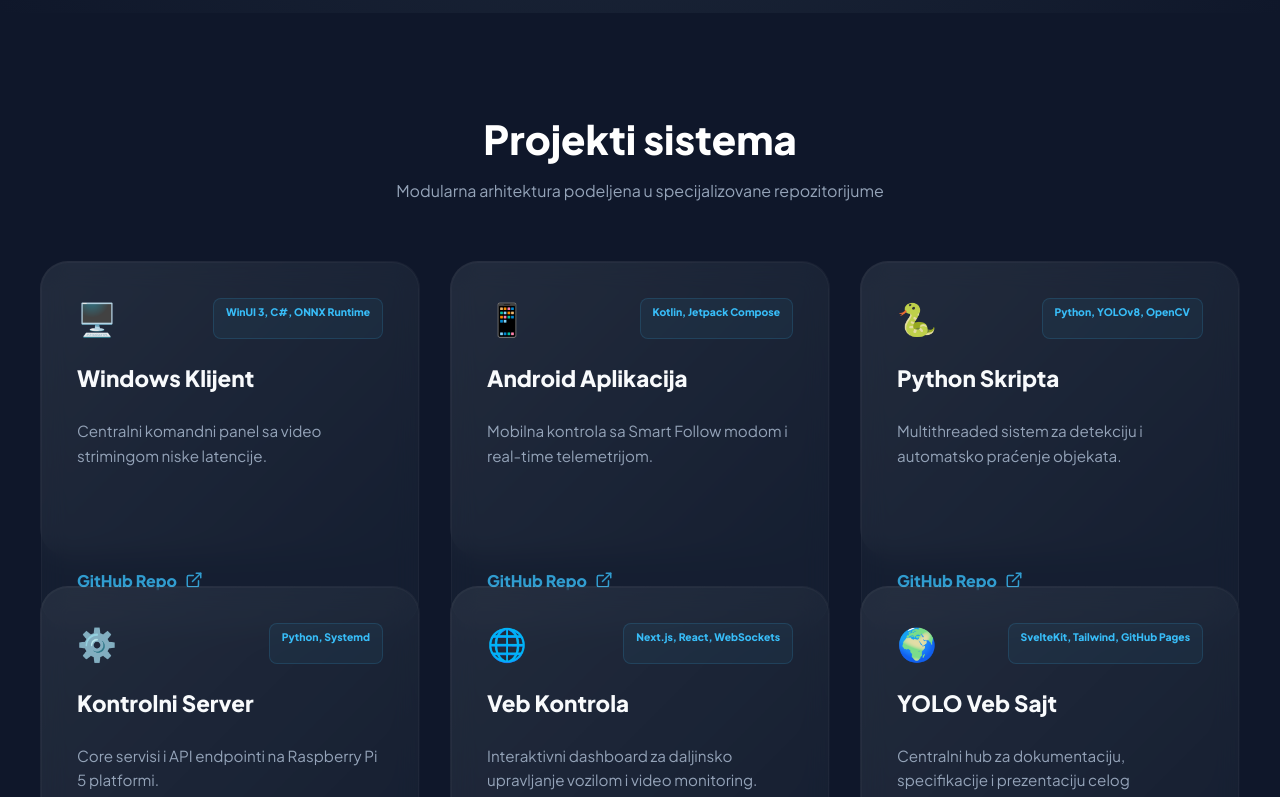
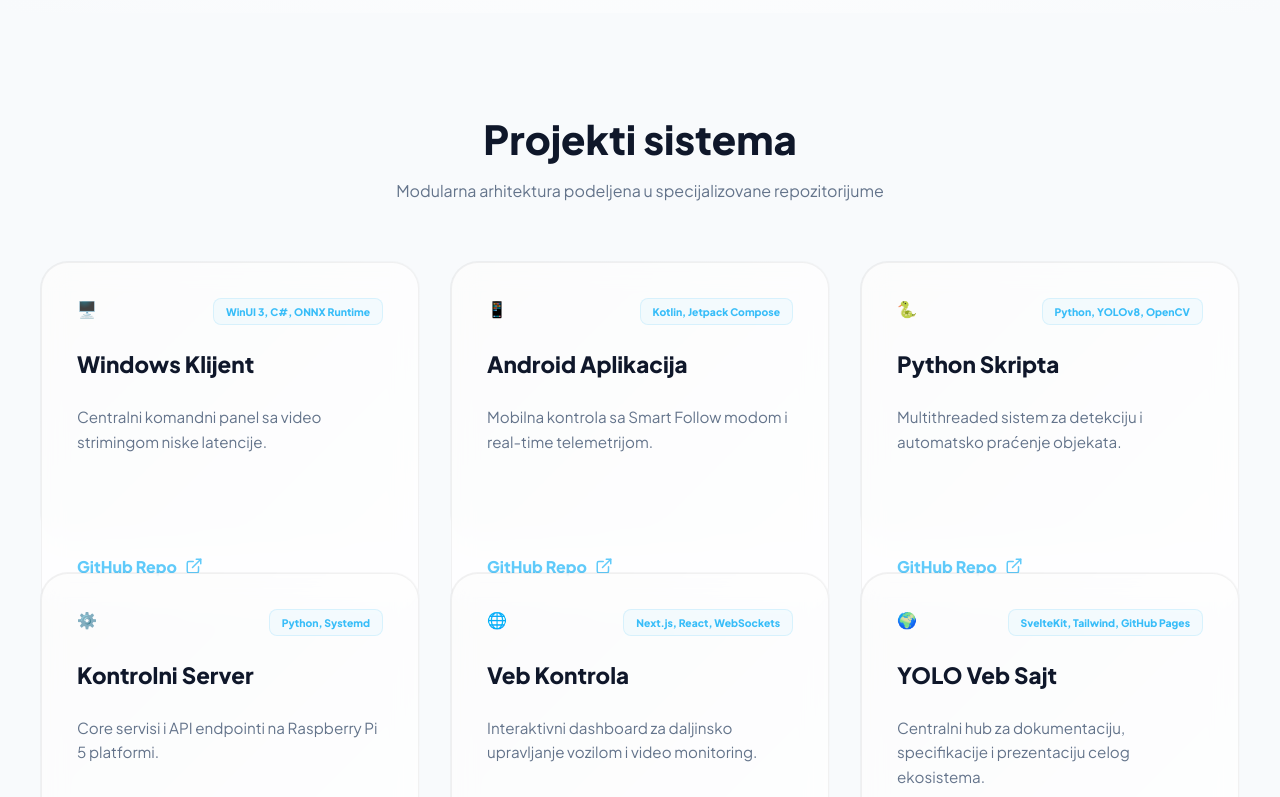
Before and after one commit to yolo-projekat/Yolo-Projekat-Sajt, a SvelteKit app: page / in a window 1280 px wide. Shown: the part 707-1504 px from the top of the page. Built offline with nearby package versions, Linux system fonts and the light colour scheme.

Commit message:
auto light/dark theme based on system

```diff
--- a/src/routes/+layout.svelte
+++ b/src/routes/+layout.svelte
@@ -22,7 +22,7 @@
         const el = document.getElementById(id);
         if (el) {
             el.scrollIntoView({ behavior: 'smooth' });
-            isMenuOpen = false; // Zatvara meni na mobilnom nakon klika
+            isMenuOpen = false;
         }
     }
 </script>
@@ -48,9 +48,11 @@
             <button onclick={() => scrollTo('hero')}>Home</button>
             <button onclick={() => scrollTo('projects')}>Projekti</button>
             <button onclick={() => scrollTo('specs')}>Tehnologije</button>
-            <a href="https://github.com/yolo-projekat/" target="_blank" class="cta-button">
+            <a href="https://github.com/yolo-projekat/" target="_blank" rel="noreferrer" class="cta-button">
                 <span>GitHub</span>
-                <svg width="16" height="16" viewBox="0 0 24 24" fill="none" stroke="currentColor" stroke-width="2"><path d="M9 19c-5 1.5-5-2.5-7-3m14 6v-3.87a3.37 3.37 0 0 0-.94-2.61c3.14-.35 6.44-1.54 6.44-7A5.44 5.44 0 0 0 20 4.77 5.07 5.07 0 0 0 19.91 1S18.73.65 16 2.48a13.38 13.38 0 0 0-7 0C6.27.65 5.09 1 5.09 1A5.07 5.07 0 0 0 5 4.77a5.44 5.44 0 0 0-1.5 3.78c0 5.42 3.3 6.61 6.44 7A3.37 3.37 0 0 0 9 18.13V22"></path></svg>
+                <svg width="16" height="16" viewBox="0 0 24 24" fill="none" stroke="currentColor" stroke-width="2">
+                    <path d="M9 19c-5 1.5-5-2.5-7-3m14 6v-3.87a3.37 3.37 0 0 0-.94-2.61c3.14-.35 6.44-1.54 6.44-7A5.44 5.44 0 0 0 20 4.77 5.07 5.07 0 0 0 19.91 1S18.73.65 16 2.48a13.38 13.38 0 0 0-7 0C6.27.65 5.09 1 5.09 1A5.07 5.07 0 0 0 5 4.77a5.44 5.44 0 0 0-1.5 3.78c0 5.42 3.3 6.61 6.44 7A3.37 3.37 0 0 0 9 18.13V22"></path>
+                </svg>
             </a>
         </div>
     </div>
@@ -62,40 +64,53 @@
 
 <style>
     :global(:root) {
+        /* Default Light Theme Variables */
         --primary: #38bdf8;
-        --bg: #0f172a;
-        --card-bg: #1e293b;
-        --text-dim: #94a3b8;
+        --bg: #f8fafc;
+        --card-bg: rgba(255, 255, 255, 0.8);
+        --text-main: #0f172a;
+        --text-dim: #64748b;
+        --nav-bg: rgba(248, 250, 252, 0.8);
+        --border: rgba(0, 0, 0, 0.05);
+    }
+
+    @media (prefers-color-scheme: dark) {
+        :global(:root) {
+            /* Dark Theme Overrides */
+            --bg: #0f172a;
+            --card-bg: rgba(30, 41, 59, 0.45);
+            --text-main: #f8fafc;
+            --text-dim: #94a3b8;
+            --nav-bg: rgba(15, 23, 42, 0.75);
+            --border: rgba(255, 255, 255, 0.05);
+        }
     }
 
     :global(body) {
         margin: 0;
         background-color: var(--bg);
-        color: white;
+        color: var(--text-main);
         font-family: 'Plus Jakarta Sans', sans-serif;
         overflow-x: hidden;
+        transition: background-color 0.3s ease, color 0.3s ease;
     }
 
     .navbar {
         position: fixed;
-        top: 0;
-        left: 0;
-        right: 0;
+        top: 0; left: 0; right: 0;
         height: 80px;
         z-index: 1000;
         transition: all 0.4s cubic-bezier(0.4, 0, 0.2, 1);
         display: flex;
         align-items: center;
-        border-bottom: 1px solid transparent;
     }
 
-    /* Glass Effect pri skrolovanju */
     .navbar.scrolled {
         height: 65px;
-        background: rgba(15, 23, 42, 0.75);
+        background: var(--nav-bg);
         backdrop-filter: blur(12px);
         -webkit-backdrop-filter: blur(12px);
-        border-bottom: 1px solid rgba(56, 189, 248, 0.15);
+        border-bottom: 1px solid var(--border);
     }
 
     .nav-content {
@@ -108,23 +123,18 @@
         align-items: center;
     }
 
-    .left-section {
-        display: flex;
-        align-items: center;
-        gap: 20px;
-    }
+    .left-section { display: flex; align-items: center; gap: 20px; }
 
     .logo {
         font-weight: 800;
         font-size: 1.2rem;
         letter-spacing: -0.5px;
-        color: white;
+        color: var(--text-main);
     }
-
     .logo span { color: var(--primary); }
 
     .hamburger {
-        display: none; /* Sakriveno na desktopu */
+        display: none;
         background: rgba(56, 189, 248, 0.1);
         border: 1px solid rgba(56, 189, 248, 0.2);
         padding: 10px;
@@ -145,11 +155,7 @@
     .bar.open:nth-child(2) { opacity: 0; }
     .bar.open:nth-child(3) { transform: translateY(-7px) rotate(-45deg); }
 
-    .nav-links {
-        display: flex;
-        align-items: center;
-        gap: 32px;
-    }
+    .nav-links { display: flex; align-items: center; gap: 32px; }
 
     .nav-links button {
         background: none;
@@ -161,11 +167,11 @@
         transition: 0.2s;
     }
 
-    .nav-links button:hover { color: white; }
+    .nav-links button:hover { color: var(--text-main); }
 
     .cta-button {
         background: var(--primary);
-        color: var(--bg);
+        color: white;
         padding: 10px 20px;
         border-radius: 10px;
         font-weight: 700;
@@ -178,22 +184,18 @@
 
     @media (max-width: 1024px) {
         .hamburger { display: flex; }
-
         .nav-links {
             position: fixed;
-            top: 0;
-            right: -100%;
-            width: 280px;
-            height: 100vh;
-            background: var(--card-bg);
+            top: 0; right: -100%;
+            width: 280px; height: 100vh;
+            background: var(--bg);
             flex-direction: column;
             justify-content: center;
             gap: 40px;
             transition: 0.4s cubic-bezier(0.4, 0, 0.2, 1);
-            box-shadow: -10px 0 30px rgba(0,0,0,0.5);
+            box-shadow: -10px 0 30px rgba(0,0,0,0.2);
             z-index: 999;
         }
-
         .nav-links.active { right: 0; }
     }
 </style>
--- a/src/routes/+page.svelte
+++ b/src/routes/+page.svelte
@@ -83,19 +83,11 @@
 					<p>{project.desc}</p>
 					<a href={project.link} target="_blank" rel="noreferrer" class="card-link">
 						GitHub Repo
-						<svg
-							width="18"
-							height="18"
-							viewBox="0 0 24 24"
-							fill="none"
-							stroke="currentColor"
-							stroke-width="2"
-							stroke-linecap="round"
-							stroke-linejoin="round"
-							><path d="M18 13v6a2 2 0 0 1-2 2H5a2 2 0 0 1-2-2V8a2 2 0 0 1 2-2h6"></path><polyline
-								points="15 3 21 3 21 9"
-							></polyline><line x1="10" y1="14" x2="21" y2="3"></line></svg
-						>
+						<svg width="18" height="18" viewBox="0 0 24 24" fill="none" stroke="currentColor" stroke-width="2" stroke-linecap="round" stroke-linejoin="round">
+                            <path d="M18 13v6a2 2 0 0 1-2 2H5a2 2 0 0 1-2-2V8a2 2 0 0 1 2-2h6"></path>
+                            <polyline points="15 3 21 3 21 9"></polyline>
+                            <line x1="10" y1="14" x2="21" y2="3"></line>
+                        </svg>
 					</a>
 				</div>
 			</div>
@@ -104,7 +96,7 @@
 </section>
 
 <section id="specs" class="section-container">
-	<div class="specs-card glass">
+	<div class="specs-card">
 		<div class="specs-header">
 			<div class="pulse-icon"></div>
 			<h2>Hardverska Arhitektura</h2>
@@ -124,208 +116,104 @@
 </footer>
 
 <style>
-	:global(:root) {
-		--primary: #38bdf8;
-		--bg: #0f172a;
-		--text-dim: #94a3b8;
-	}
-
 	.hero {
 		height: 90vh;
-		display: flex;
-		align-items: center;
-		justify-content: center;
-		text-align: center;
-		background: radial-gradient(circle at center, #1e293b 0%, #0f172a 100%);
+		display: flex; align-items: center; justify-content: center; text-align: center;
+		background: radial-gradient(circle at center, var(--card-bg) 0%, var(--bg) 100%);
 	}
 
 	.gradient-text {
 		font-size: clamp(2.5rem, 8vw, 5rem);
 		font-weight: 900;
-		background: linear-gradient(135deg, #ffffff 30%, var(--primary, #38bdf8) 100%);
-
+		background: linear-gradient(135deg, var(--text-main) 30%, var(--primary) 100%);
 		background-clip: text;
 		-webkit-background-clip: text;
 		-webkit-text-fill-color: transparent;
-
 		line-height: 1.2;
 		margin-bottom: 20px;
-
 		display: block;
 	}
-	.hero p {
-		color: var(--text-dim);
-		font-size: 1.2rem;
-		max-width: 600px;
-		margin: 0 auto 30px;
-	}
 
-	.badges {
-		display: flex;
-		justify-content: center;
-		gap: 12px;
-		flex-wrap: wrap;
-	}
+	.hero p { color: var(--text-dim); font-size: 1.2rem; max-width: 600px; margin: 0 auto 30px; }
+
+	.badges { display: flex; justify-content: center; gap: 12px; flex-wrap: wrap; }
 	.badges span {
 		background: rgba(56, 189, 248, 0.1);
 		border: 1px solid rgba(56, 189, 248, 0.2);
-		padding: 6px 16px;
-		border-radius: 100px;
-		font-size: 0.8rem;
-		color: var(--primary);
+		padding: 6px 16px; border-radius: 100px;
+		font-size: 0.8rem; color: var(--primary);
 	}
 
-	.section-container {
-		max-width: 1200px;
-		margin: 100px auto;
-		padding: 0 24px;
-	}
-	.section-header {
-		text-align: center;
-		margin-bottom: 60px;
-	}
-	.section-title {
-		font-size: 2.5rem;
-		margin-bottom: 10px;
-	}
-	.section-header p {
-		color: var(--text-dim);
-	}
+	.section-container { max-width: 1200px; margin: 100px auto; padding: 0 24px; }
+	.section-header { text-align: center; margin-bottom: 60px; }
+	.section-title { font-size: 2.5rem; margin-bottom: 10px; color: var(--text-main); }
+	.section-header p { color: var(--text-dim); }
 
-	.grid {
-		display: grid;
-		grid-template-columns: repeat(auto-fit, minmax(300px, 1fr));
-		gap: 30px;
-	}
+	.grid { display: grid; grid-template-columns: repeat(auto-fit, minmax(300px, 1fr)); gap: 30px; }
 
-	/* GLASSMORPHISM KARTICE SA SMALJENIM OSVETLJENJEM */
 	.card {
-		position: relative;
-		border-radius: 28px;
-		padding: 1px;
-		/* Suptilnija ivica u startu */
-		background: linear-gradient(135deg, rgba(255, 255, 255, 0.1) 0%, transparent 100%);
+		position: relative; border-radius: 28px; padding: 1px;
+		background: linear-gradient(135deg, var(--border) 0%, transparent 100%);
 		transition: all 0.4s ease;
 	}
 
 	.card-inner {
-		background: rgba(30, 41, 59, 0.45);
-		backdrop-filter: blur(12px);
-		-webkit-backdrop-filter: blur(12px);
-		border-radius: 27px;
-		padding: 35px;
-		height: 100%;
-		display: flex;
-		flex-direction: column;
-		border: 1px solid rgba(255, 255, 255, 0.03);
+		background: var(--card-bg);
+		backdrop-filter: blur(12px); -webkit-backdrop-filter: blur(12px);
+		border-radius: 27px; padding: 35px; height: 100%;
+		display: flex; flex-direction: column;
+		border: 1px solid var(--border);
 	}
 
 	.card:hover {
 		transform: translateY(-6px);
-		/* Smanjen intenzitet plave na hoveru (sa 0.5 na 0.25) */
 		background: linear-gradient(135deg, rgba(56, 189, 248, 0.25) 0%, transparent 100%);
-		/* Manji, diskretniji shadow */
-		box-shadow: 0 15px 30px -10px rgba(0, 0, 0, 0.4);
+		box-shadow: 0 15px 30px -10px rgba(0, 0, 0, 0.1);
 	}
 
-	.card-top {
-		display: flex;
-		justify-content: space-between;
-		margin-bottom: 25px;
-	}
-	.project-icon {
-		font-size: 2rem;
-	}
-
+	.card-top { display: flex; justify-content: space-between; margin-bottom: 25px; }
 	.tech-tag {
-		color: var(--primary);
-		font-size: 0.65rem;
-		font-weight: 800;
-		padding: 6px 12px;
-		border-radius: 8px;
+		color: var(--primary); font-size: 0.65rem; font-weight: 800;
+		padding: 6px 12px; border-radius: 8px;
 		background: rgba(56, 189, 248, 0.05);
 		border: 1px solid rgba(56, 189, 248, 0.15);
 	}
 
-	.card h3 {
-		font-size: 1.4rem;
-		margin: 0 0 12px 0;
-		color: #f8fafc;
-	}
-	.card p {
-		color: #94a3b8;
-		line-height: 1.6;
-		font-size: 0.95rem;
-		margin-bottom: 30px;
-	}
+	.card h3 { font-size: 1.4rem; margin: 0 0 12px 0; color: var(--text-main); }
+	.card p { color: var(--text-dim); line-height: 1.6; font-size: 0.95rem; margin-bottom: 30px; }
+
 	.card-link {
-		color: var(--primary);
-		text-decoration: none;
-		font-weight: 700;
-		display: flex;
-		align-items: center;
-		gap: 8px;
-		margin-top: auto;
-		opacity: 0.8;
-		transition: 0.2s;
-	}
-	.card-link:hover {
-		opacity: 1;
+		color: var(--primary); font-weight: 700; text-decoration: none;
+		display: flex; align-items: center; gap: 8px; margin-top: auto;
+		opacity: 0.8; transition: 0.2s;
 	}
 
-	/* HARDVERSKA KARTICA */
 	.specs-card {
-		background: rgba(17, 26, 46, 0.4);
-		backdrop-filter: blur(12px);
-		-webkit-backdrop-filter: blur(12px);
-		padding: 50px;
-		border-radius: 35px;
-		border: 1px solid rgba(56, 189, 248, 0.1);
+		background: var(--card-bg);
+		backdrop-filter: blur(12px); -webkit-backdrop-filter: blur(12px);
+		padding: 50px; border-radius: 35px;
+		border: 1px solid var(--border);
 	}
 
-	.specs-header {
-		display: flex;
-		align-items: center;
-		gap: 15px;
-		margin-bottom: 40px;
-	}
+	.specs-header { display: flex; align-items: center; gap: 15px; margin-bottom: 40px; }
 	.pulse-icon {
-		width: 10px;
-		height: 10px;
-		background: var(--primary);
-		border-radius: 50%;
-		animation: pulse 2s infinite;
+		width: 10px; height: 10px; background: var(--primary);
+		border-radius: 50%; animation: pulse 2s infinite;
 	}
 
 	@keyframes pulse {
-		0% {
-			box-shadow: 0 0 0 0 rgba(56, 189, 248, 0.4);
-		}
-		70% {
-			box-shadow: 0 0 0 10px rgba(56, 189, 248, 0);
-		}
-		100% {
-			box-shadow: 0 0 0 0 rgba(56, 189, 248, 0);
-		}
+		0% { box-shadow: 0 0 0 0 rgba(56, 189, 248, 0.4); }
+		70% { box-shadow: 0 0 0 10px rgba(56, 189, 248, 0); }
+		100% { box-shadow: 0 0 0 0 rgba(56, 189, 248, 0); }
 	}
 
-	.specs-grid {
-		display: grid;
-		grid-template-columns: repeat(auto-fit, minmax(200px, 1fr));
-		gap: 30px;
-	}
-	.spec-item strong {
-		display: block;
-		color: var(--primary);
-		margin-bottom: 5px;
-		opacity: 0.9;
-	}
+	.specs-grid { display: grid; grid-template-columns: repeat(auto-fit, minmax(200px, 1fr)); gap: 30px; }
+	.spec-item strong { display: block; color: var(--primary); margin-bottom: 5px; }
+    .spec-item span { color: var(--text-main); }
 
 	footer {
-		padding: 80px 20px;
-		text-align: center;
-		border-top: 1px solid rgba(255, 255, 255, 0.05);
-		color: var(--text-dim);
-		font-size: 0.9rem;
+		padding: 80px 20px; text-align: center;
+		border-top: 1px solid var(--border);
+		color: var(--text-dim); font-size: 0.9rem;
 	}
 </style>
```
